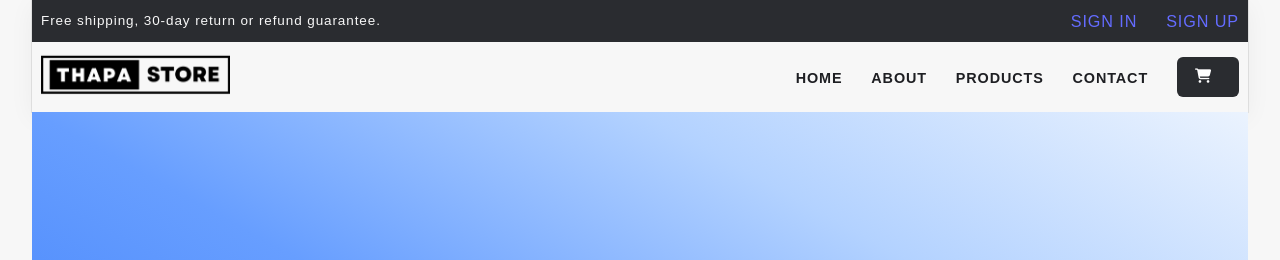
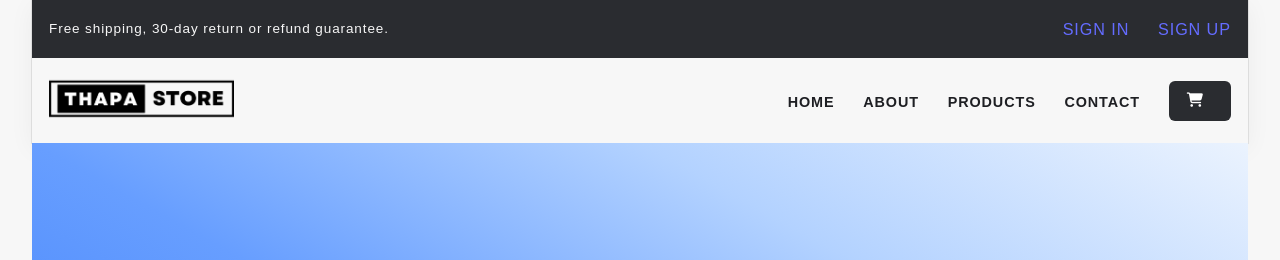
Before and after one commit to Aqsaabbasi2690/repo-e-com, a website built with Vite: page index.html in a window 1280 px wide. Shown: the top 260 px of the page. Built offline with nearby package versions, Linux system fonts and the light colour scheme.

Commit message:
Update style.css

```diff
--- a/style.css
+++ b/style.css
@@ -236,11 +236,12 @@ textarea:focus-visible {
   display: flex;
   justify-content: space-between;
   align-items: center;
-  padding: 1rem; /* we override the main container padding property  */
+  padding: 1.9rem; /* we override the main container padding property  */
 }
 
 .section-navbar img {
   width: 25%;
+  height: 10%
 }
 
 .section-navbar .navbar ul {
```
